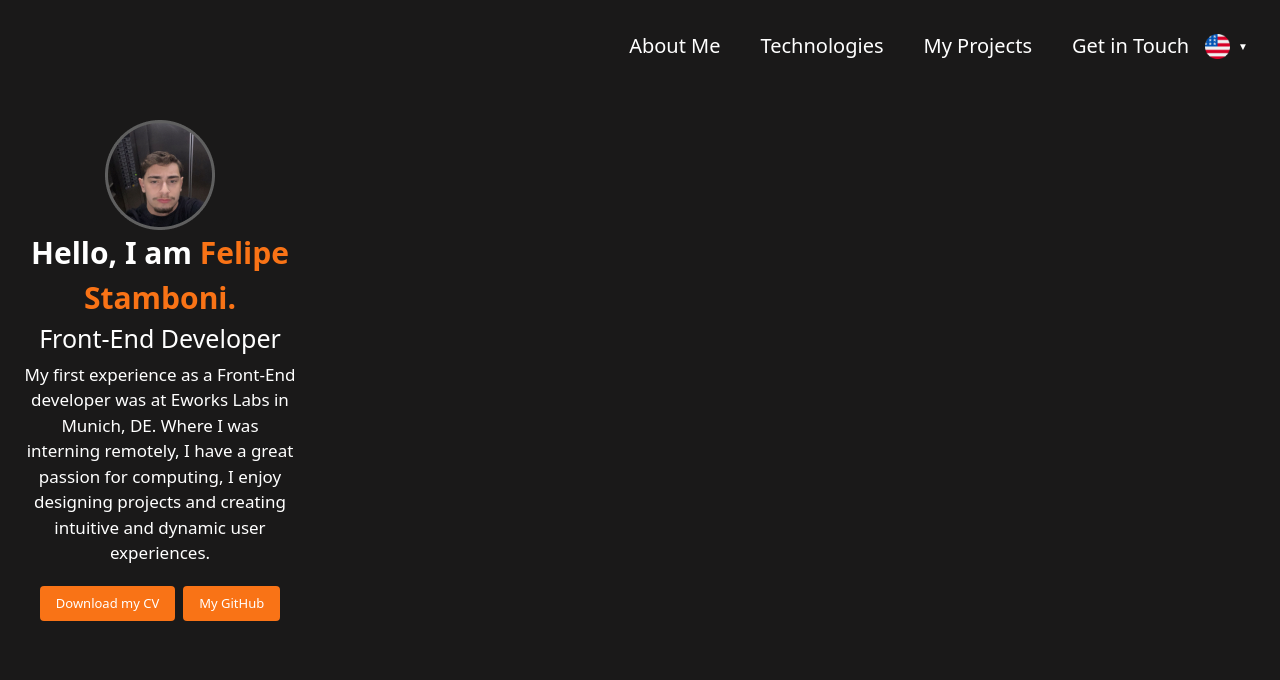
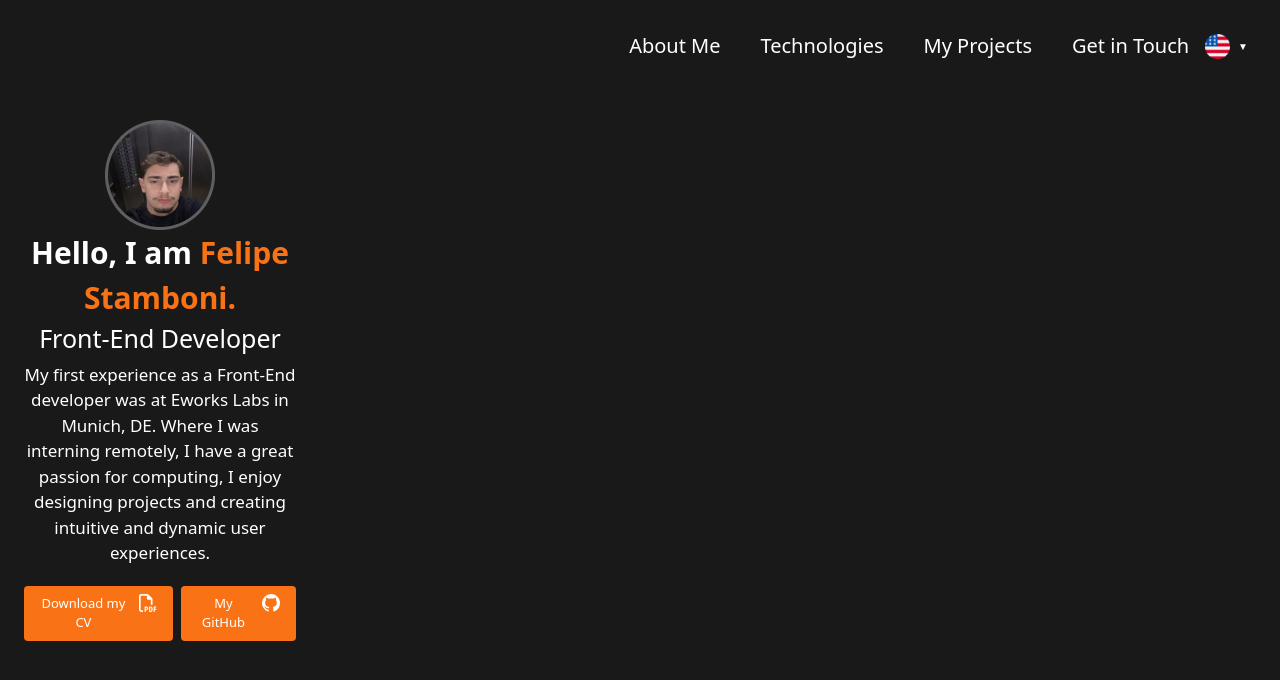
Before and after one commit to felipestambonidev/meuportifolioemnextjs, a Next.js app: page /en in a window 1280 px wide. Shown: the top 680 px of the page. Built offline with nearby package versions, Linux system fonts and the light colour scheme.

Commit message:
Add: Adicionei os icones nos botôes

```diff
--- a/components/menulateral/index.tsx
+++ b/components/menulateral/index.tsx
@@ -1,4 +1,6 @@
 import Image from "next/image";
+import { FaRegFilePdf } from "react-icons/fa6";
+import { VscGithubInverted } from "react-icons/vsc";
 
 export default function MenuLateral() {
   return (
@@ -21,11 +23,17 @@ export default function MenuLateral() {
           de usuário intuitivas e dinâmicas.
         </p>
         <div className="flex space-x-2 justify-center pt-5">
-          <button className="bg-orange-500 text-white lg:text-[13px] md:text-[12px] py-2 px-4 rounded">
+          <button className="bg-orange-500 text-white lg:text-[13px] flex md:text-[12px] py-2 px-4 rounded">
             Download meu CV
+            <div className="pl-3 justify-center text-[18px]">
+              <FaRegFilePdf  />
+            </div>
           </button>
-          <button className="bg-orange-500 text-white py-2 lg:text-[13px] px-4 rounded">
+          <button className="bg-orange-500 text-white py-2 lg:text-[13px] flex px-4 rounded">
             Meu GitHub
+            <div className="pl-3 justify-center text-[18px]">
+              <VscGithubInverted  />
+            </div>
           </button>
         </div>
       </div>
--- a/components/menulateralenglish/index.tsx
+++ b/components/menulateralenglish/index.tsx
@@ -1,4 +1,6 @@
 import Image from "next/image";
+import { FaRegFilePdf } from "react-icons/fa6";
+import { VscGithubInverted } from "react-icons/vsc";
 
 export default function MenuLateralEng() {
   return (
@@ -18,11 +20,17 @@ export default function MenuLateralEng() {
          My first experience as a Front-End developer was at Eworks Labs in Munich, DE. Where I was interning remotely, I have a great passion for computing, I enjoy designing projects and creating intuitive and dynamic user experiences.
         </p>
         <div className="flex space-x-2 justify-center pt-5">
-          <button className="bg-orange-500 text-white lg:text-[13px] md:text-[12px] py-2 px-4 rounded">
+          <button className="bg-orange-500 text-white lg:text-[13px] flex md:text-[12px] py-2 px-4 rounded">
             Download my CV
+            <div className="pl-3 justify-center text-[18px]">
+              <FaRegFilePdf  />
+            </div>
           </button>
-          <button className="bg-orange-500 text-white py-2 lg:text-[13px] px-4 rounded">
+          <button className="bg-orange-500 text-white py-2 lg:text-[13px] flex px-4 rounded">
             My GitHub
+            <div className="pl-3 justify-center text-[18px]">
+              <VscGithubInverted  />
+            </div>
           </button>
         </div>
       </div>
```
